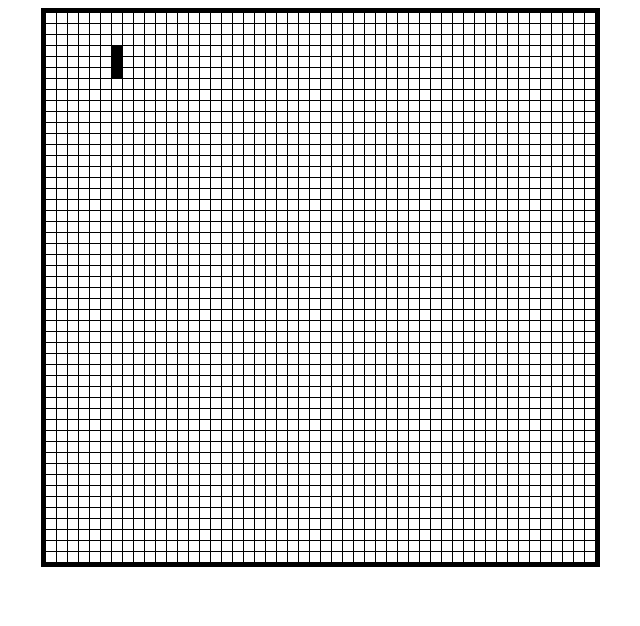
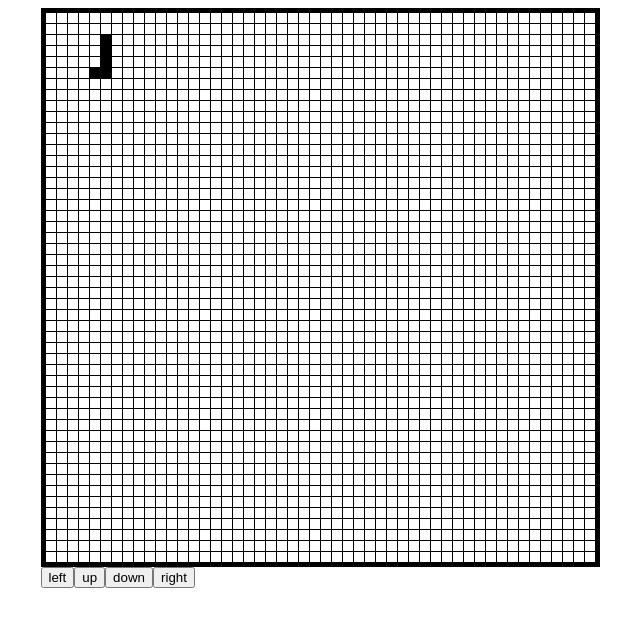
Before and after one commit to imenyoo2/Snake-Game, a Next.js app: page / in a window 1280 px wide. Shown: the top 626 px of the page, without its empty margins (320-960 px from the left). Built offline with nearby package versions, Linux system fonts and the light colour scheme.

Commit message:
corrected RelativeMove function and rendered 4 buttons to test movement

```diff
--- a/pages/components/frame.tsx
+++ b/pages/components/frame.tsx
@@ -1,18 +1,34 @@
 import {Render} from "./utils"
 import {MoveGroup} from "./utils"
+import {direction} from "./utils"
+import React from "react"
 
 export default function Frame() {
+  // the state of the worm
+  const [wormState, setWromState] = React.useState<[number[], number[]]>([[4, 5, 5, 5, 5], [5, 5, 4, 3, 2]])
   //let squirs = Render(...MoveGroup([5, 5, 5], [5, 4, 3], "right"))
-  console.log(...MoveGroup([5, 5, 5], [5, 4, 3], "right"))
-  let squirs = Render([6, 6, 6], [5, 4, 3])
-  //let squirs = Render(...MoveGroup([5, 5, 5], [5, 4, 3], "right"))
+  console.log(...MoveGroup([4, 5, 5], [5, 5, 4], "up"))
+  let squirs = Render(...wormState)
+  //let squirs = Render(...MoveGroup(...MoveGroup([5, 5, 5], [5, 4, 3], "left"), "up"))
+  //let squirs = Render(...MoveGroup([4, 5, 5], [5, 5, 4], "up"))
+  const moveWormState = (dir: direction) => {setWromState(MoveGroup(...wormState, dir))}
   return (
   <>
     <div id="container">
     {squirs}
     </div>
+    <div>
+      <button type="button" onClick={() => moveWormState("left")}>left</button>
+      <button type="button" onClick={() => moveWormState("up")}>up</button>
+      <button type="button" onClick={() => moveWormState("down")}>down</button>
+      <button type="button" onClick={() => moveWormState("right")}>right</button>
+    </div>
   </>
   )
 }
-// [ 6, 5, 5 ]
-// [ 5, 3, 2 ]
+
+//[ 4, 5, 5 ]
+//[ 5, 5, 4 ]
+// -> up
+//[ 4, 4, 5 ] -> [4, 4, 5]
+//[ 4, 5, 3 ] -> [4, 5, 5]
--- a/pages/components/utils.tsx
+++ b/pages/components/utils.tsx
@@ -1,30 +1,28 @@
-type direction = "up" | "down" | "right" | "left"
+export type direction = "up" | "down" | "right" | "left"
 
 // render return the whole board with spots highlighted based on x and y
 export function Render (x: number[], y: number[]): JSX.Element[] {
-  let squirsx: JSX.Element[] = []; // array of the x's of eatch y
+  let divx: JSX.Element[] = []; // array of the x's of eatch y
   let final: JSX.Element[] = [];
-  // initiate squirsx
+  // initiate divx
   for (let i = 0; i < 50; i++) {
-    squirsx.push(<div className="cordx"></div>)
+    divx.push(<div className="cordx"></div>)
   }
-  // now we start pushing squirsx inside each y dev
-  // we also modify the classNames of each squirsx element based
+  // now we start pushing divx inside each y dev
+  // we also modify the classNames of each divx element based
   // on x and y
   for (let i = 0; i < 50; i++) {
     let n = 1; // track the state of the if statment bellow, we don't want to push the same element twise
-    let buffer = [...squirsx]
+    let buffer = [...divx]
     for (let j = 0; j < y.length; j++) {
       if (y[j] == i) {
-        console.log("loop count", j)
-        console.log(x[j], i)
         buffer[x[j]] = <div className="cordx check"></div>
         final[i] = <div className="cordy">{buffer}</div>
         n = 0; // we don't what to push twise
       }
     }
     if (n) {
-      final.push(<div className="cordy check">{squirsx}</div>)
+      final.push(<div className="cordy check">{divx}</div>)
     }
   }
   return final
@@ -56,43 +54,44 @@ export function Move(point: number[], dir: direction): number[] {
 
 // RelativeMove move relative based on the target movement
 // used to move the rest of worm body
-export function RelativeMove (relative: number[], target: number[], dir: direction): number[] {
+export function RelativeMove (relative: number[], target: number[], dir: direction): [number[], direction] {
   switch (dir) {
     case "up":
     case "down":
       // test if target and relative align vertically
       if (relative[0] == target[0]) {
-        return Move(target, dir)
+        return [Move(target, dir), dir]
       // test if relative is at the right of target
       // TODO change the comment above after testing
       } else if (relative[0] > target[0]) {
-        return Move(target, "right")
+        return [Move(target, "right"), "right"]
       } else {
-        return Move(target, "left")
+        return [Move(target, "left"), "left"]
       }
     case "left":
     case "right":
       if (relative[1] == target[1]) {
-        return Move(target, dir)
+        return [Move(target, dir), dir]
       } else if (relative[1] > target[1]) {
-        return Move(target, "down")
+        return [Move(target, "down"), "down"]
       } else {
-        return Move(target, "up")
+        return [Move(target, "up"), "up"]
       }
   }
 }
 
 // x and y have the same length
 export function MoveGroup(x: number[], y: number[], dir: direction): [number[], number[]] {
-  console.log("starting MoveGroup function")
   let result: [number[], number[]] = [[], []]
   let headPoint = [x[0], y[0]]
   const movedHeadPoint = Move(headPoint, dir)
   result[0].push(movedHeadPoint[0])
   result[1].push(movedHeadPoint[1])
+  let newdir = dir
 
   for (let i = 1; i < x.length; i++) {
-    const movedPoint: number[] = RelativeMove([x[i - 1], y[i - 1]], [x[i], y[i]], dir)
+    let movedPoint: number[]
+    [movedPoint, newdir] = RelativeMove([x[i - 1], y[i - 1]], [x[i], y[i]], newdir)
     result[0].push(movedPoint[0])
     result[1].push(movedPoint[1])
   }
```
